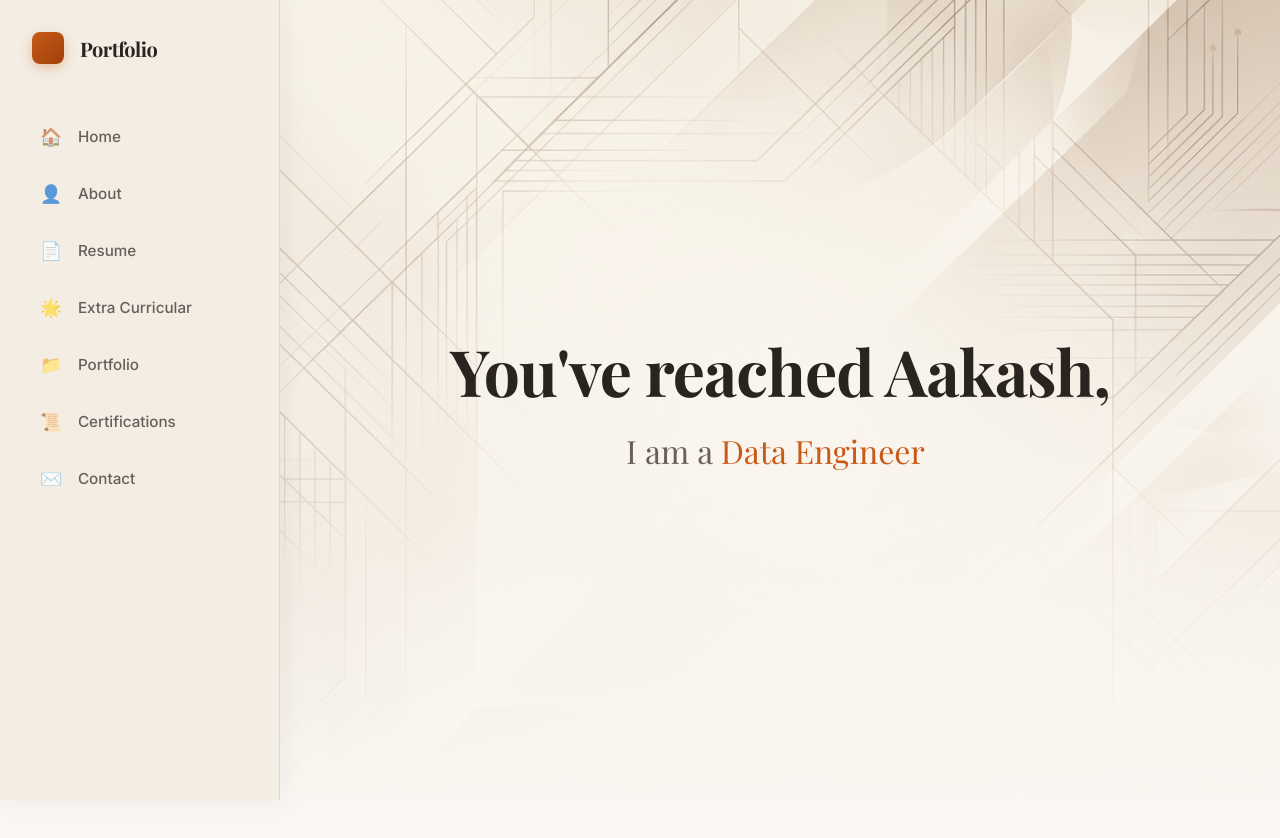
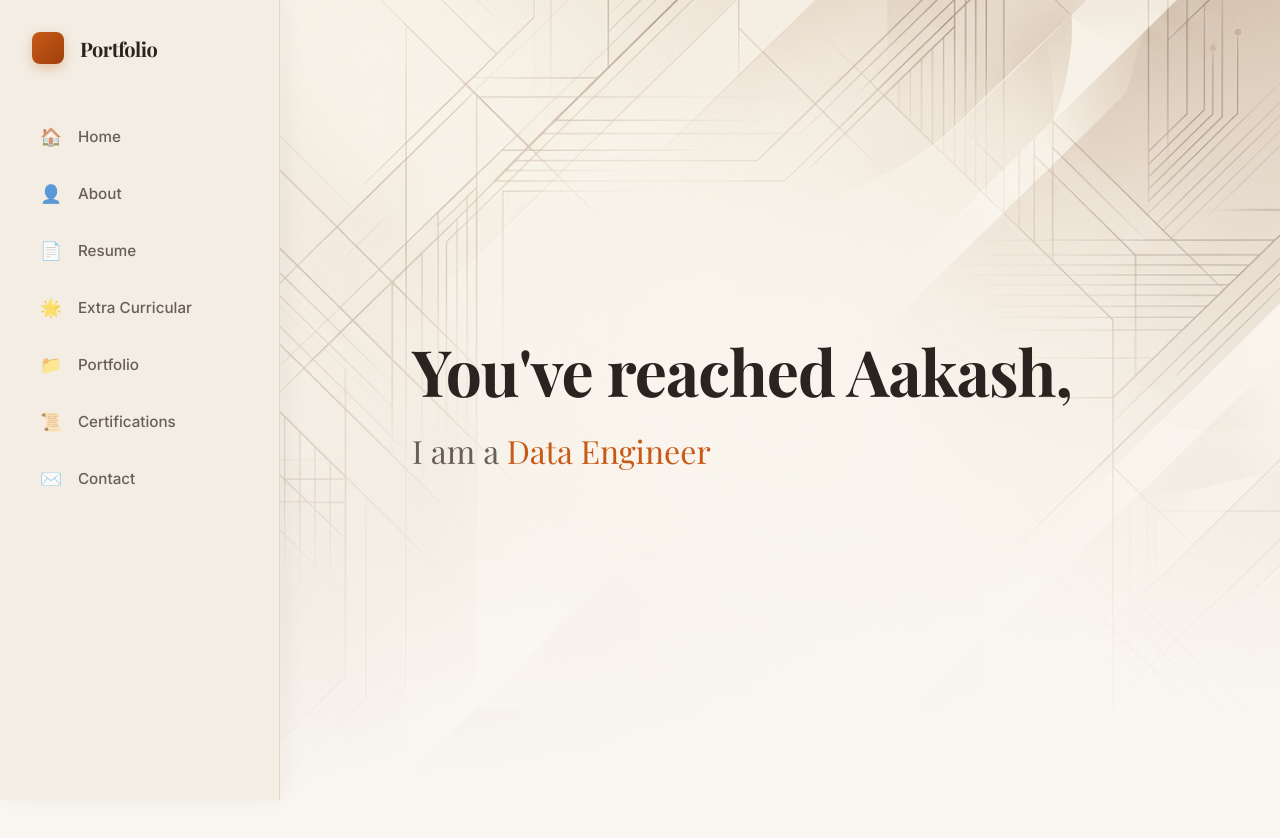
Before and after one commit to aakashs-dev/aakashs-dev.github.io, an Angular app: page /#/ in a window 1280 px wide. Shown: the top 838 px of the page. Built offline with nearby package versions, Linux system fonts and the light colour scheme; a web font is replaced by a local one.

Commit message:
style(home): align hero text to left to prevent layout shifting

```diff
--- a/src/app/components/home/home.scss
+++ b/src/app/components/home/home.scss
@@ -33,8 +33,10 @@
   .hero-content {
     position: relative;
     z-index: 2;
-    text-align: center;
+    text-align: left;
     padding: 2rem;
+    min-width: 800px;
+    max-width: 90vw;
 
     .hero-title {
       font-size: 4rem;
```
